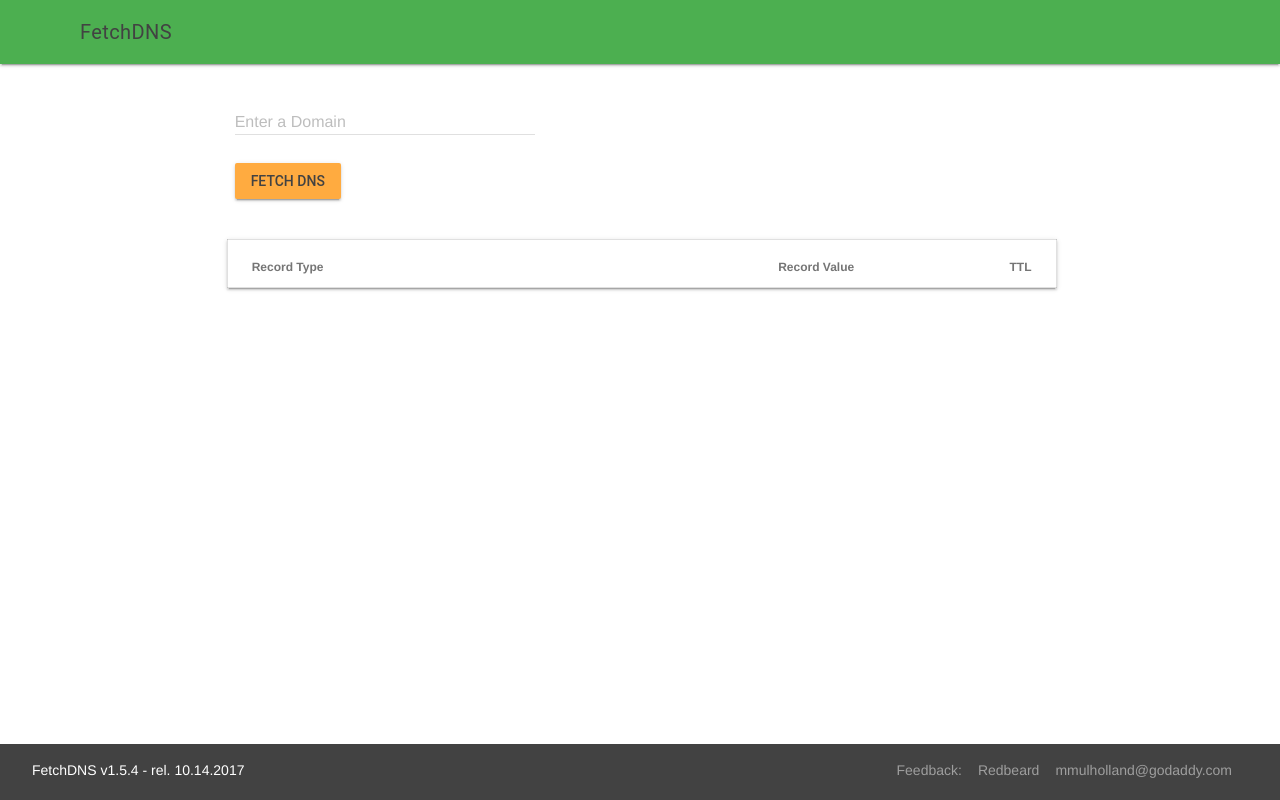
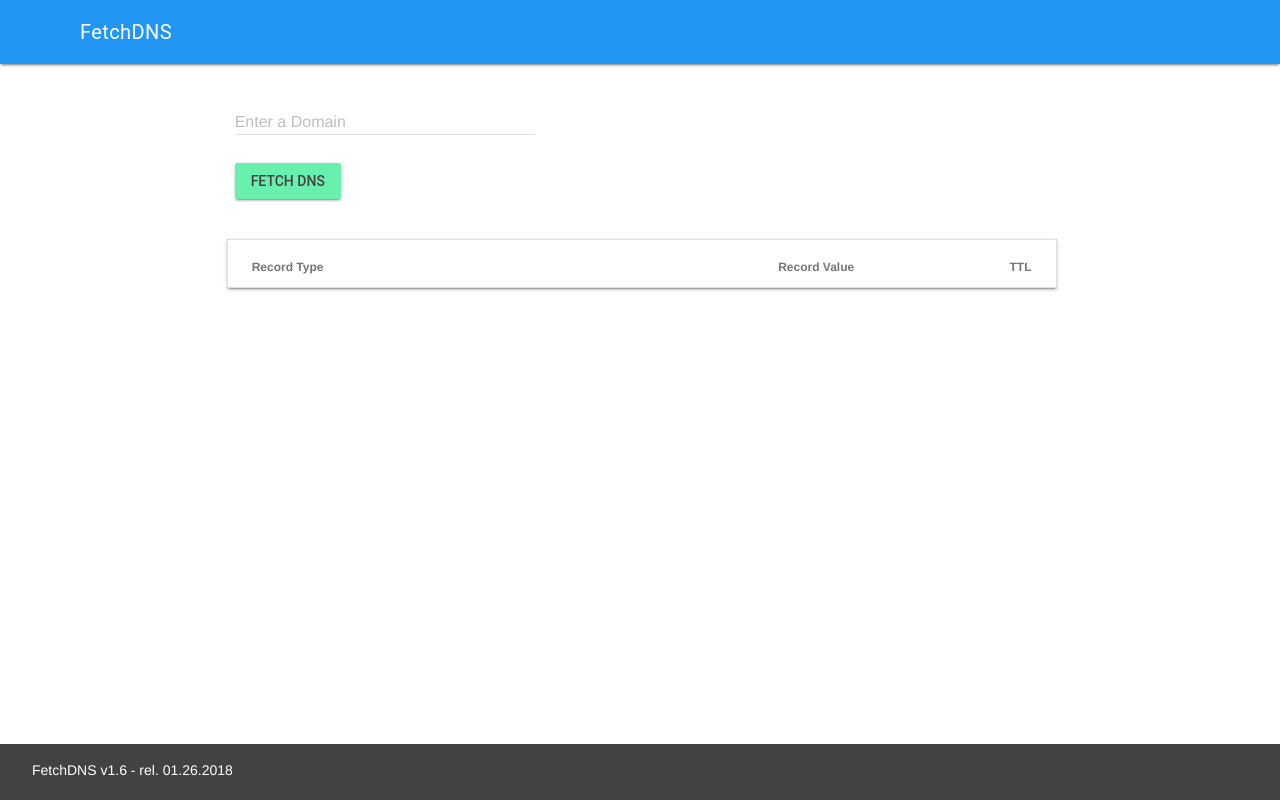
Before and after one commit to methodbox/fetchDNS, a Vue app: page / in a window 1280 px wide. Built offline with nearby package versions, Linux system fonts and the light colour scheme.

Commit message:
updated version, colors, labeling

```diff
--- a/index.html
+++ b/index.html
@@ -2,7 +2,7 @@
 <html>
   <head>
     <link rel="stylesheet" href="https://fonts.googleapis.com/icon?family=Material+Icons">
-    <link rel="stylesheet" href="https://cdnjs.cloudflare.com/ajax/libs/material-design-lite/1.3.0/material.green-orange.min.css" />
+    <link rel="stylesheet" href="https://cdnjs.cloudflare.com/ajax/libs/material-design-lite/1.3.0/material.blue-green.min.css" />
     <script async src="https://cdnjs.cloudflare.com/ajax/libs/material-design-lite/1.3.0/material.min.js"></script>
     <!-- render correctly for mobile or smaller width -->
     <meta name="viewport" content="width=device-width, initial-scale=1.0">
--- a/src/App.vue
+++ b/src/App.vue
@@ -119,13 +119,6 @@
         <div class="mdl-mini-footer__left-section">
           <div class="mdl-logo">FetchDNS  v{{versionNum}} - rel. {{versionDate}}</div>
         </div>
-        <div class="mdl-mini-footer__right-section">
-          <ul class="mdl-mini-footer__link-list mdl-layout--spacer">
-            <li>Feedback:</li>
-            <li>Redbeard</li>
-            <li><a href="mailto:email@email.com">mmulholland@godaddy.com</a></li>
-          </ul>
-        </div>
       </footer>
     </div>
   </div>
@@ -147,8 +140,8 @@ export default {
       noRecord: false,
       hasRecord: false,
       searchComplete: false,
-      versionNum: '1.5.4',
-      versionDate: '10.14.2017'
+      versionNum: '1.6',
+      versionDate: '01.26.2018'
     }
   },
   methods: {
```
